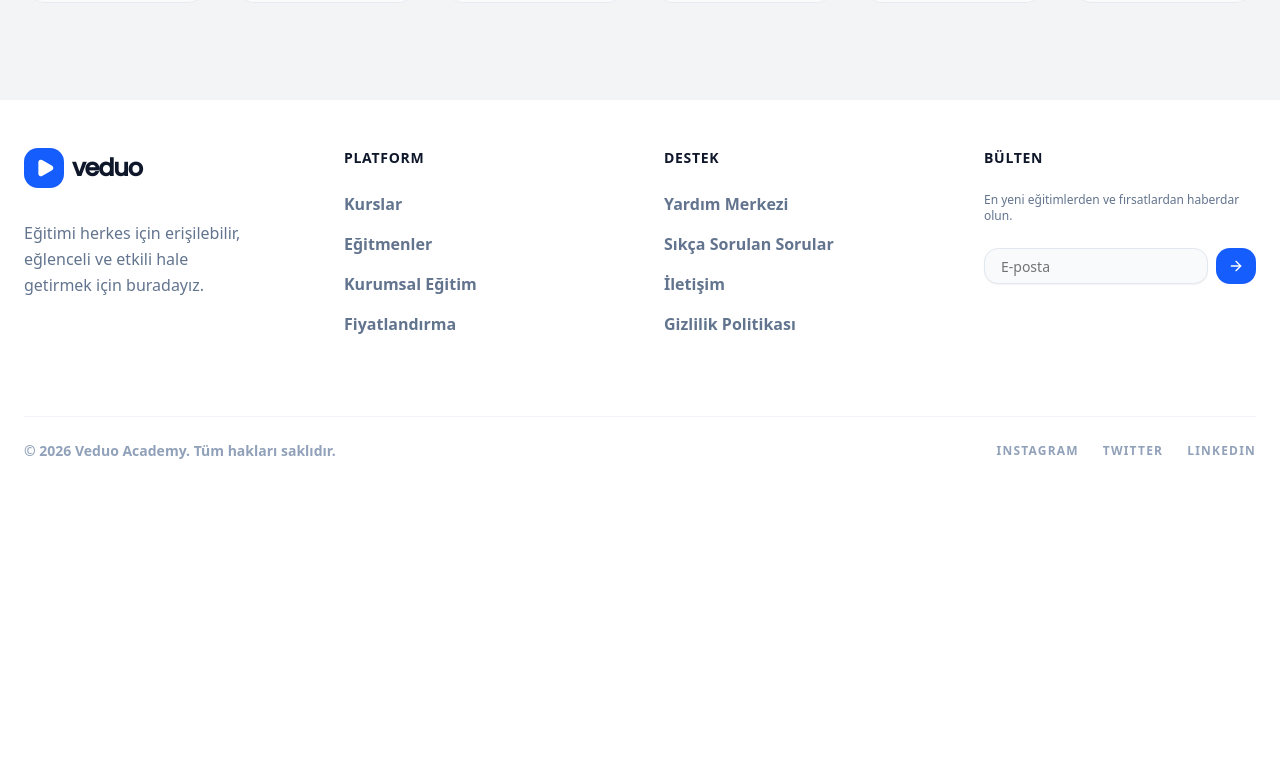
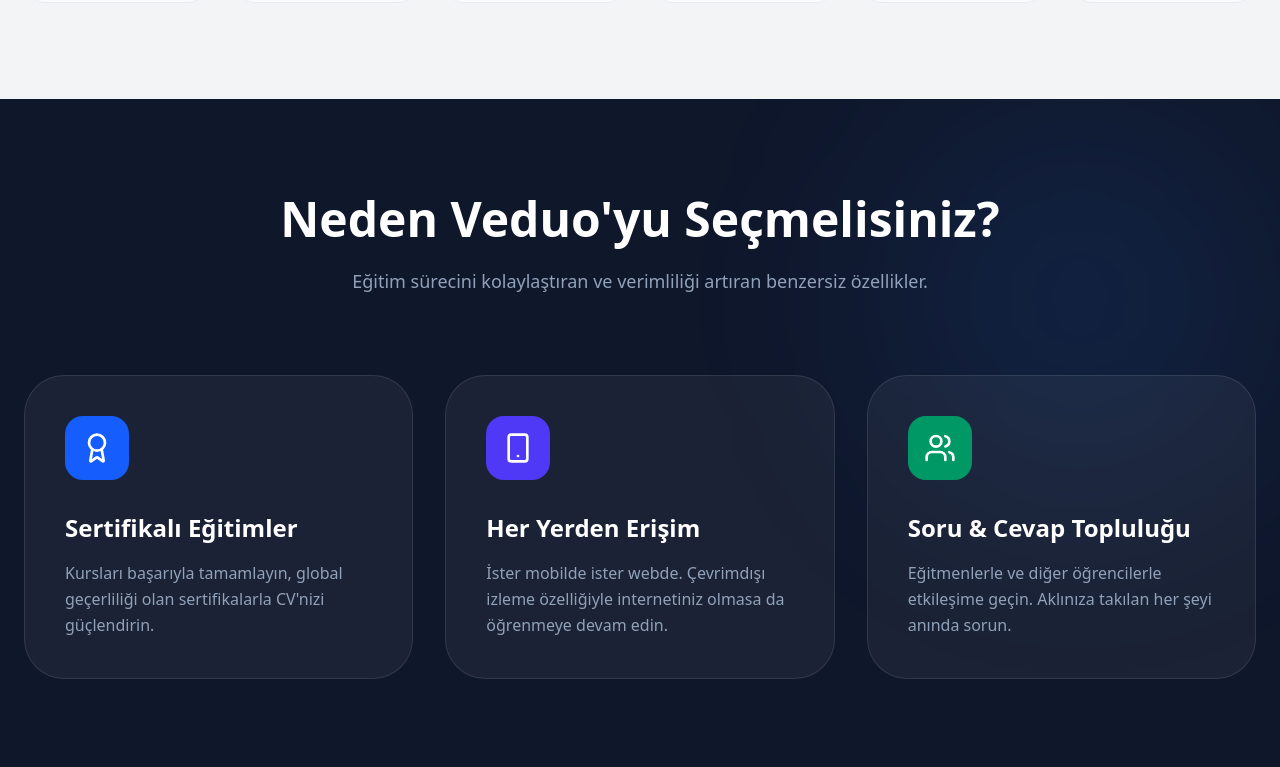
Before and after one commit to ridvangunes/veduo, a Next.js app: page / in a window 1280 px wide. Shown: the part 1553-2320 px from the top of the page. Before the commit the page ends 2030 px from the top, so only its background shows below. Built offline with nearby package versions, Linux system fonts and the light colour scheme.

Commit message:
feat: landing Features section design

```diff
--- a/app/(root)/page.tsx
+++ b/app/(root)/page.tsx
@@ -1,6 +1,7 @@
 import Hero from "@/components/landing/Hero"
 import SocialProof from "@/components/landing/SocialProof"
 import PopularCategories from "@/components/landing/PopularCategories"
+import Features from "@/components/landing/Features"
 
 const page = () => {
     return (
@@ -8,6 +9,7 @@
             <Hero />
             <SocialProof />
             <PopularCategories />
+            <Features />
         </div>
     )
 }
--- /dev/null
+++ b/components/landing/Features.tsx
@@ -0,0 +1,42 @@
+import { Award, Smartphone, Users } from "lucide-react"
+
+const Features = () => {
+    return (
+        <section className="py-24 bg-slate-900 text-white overflow-hidden relative">
+            <div className="absolute top-0 right-0 w-[400px] h-[400px] bg-blue-500/10 rounded-full blur-[100px]" />
+
+            <div className="container mx-auto px-6 relative">
+                <div className="text-center max-w-3xl mx-auto mb-20">
+                    <h2 className="text-4xl lg:text-5xl font-black mb-6">Neden Veduo'yu Seçmelisiniz?</h2>
+                    <p className="text-slate-400 text-lg">Eğitim sürecini kolaylaştıran ve verimliliği artıran benzersiz özellikler.</p>
+                </div>
+
+                <div className="grid md:grid-cols-3 gap-8">
+                    <div className="p-10 bg-white/5 border border-white/10 rounded-[40px] hover:bg-white/10 transition-colors">
+                        <div className="w-16 h-16 bg-blue-600 rounded-2xl flex items-center justify-center mb-8">
+                            <Award className="w-8 h-8" />
+                        </div>
+                        <h3 className="text-2xl font-bold mb-4">Sertifikalı Eğitimler</h3>
+                        <p className="text-slate-400 leading-relaxed">Kursları başarıyla tamamlayın, global geçerliliği olan sertifikalarla CV'nizi güçlendirin.</p>
+                    </div>
+                    <div className="p-10 bg-white/5 border border-white/10 rounded-[40px] hover:bg-white/10 transition-colors">
+                        <div className="w-16 h-16 bg-indigo-600 rounded-2xl flex items-center justify-center mb-8">
+                            <Smartphone className="w-8 h-8" />
+                        </div>
+                        <h3 className="text-2xl font-bold mb-4">Her Yerden Erişim</h3>
+                        <p className="text-slate-400 leading-relaxed">İster mobilde ister webde. Çevrimdışı izleme özelliğiyle internetiniz olmasa da öğrenmeye devam edin.</p>
+                    </div>
+                    <div className="p-10 bg-white/5 border border-white/10 rounded-[40px] hover:bg-white/10 transition-colors">
+                        <div className="w-16 h-16 bg-emerald-600 rounded-2xl flex items-center justify-center mb-8">
+                            <Users className="w-8 h-8" />
+                        </div>
+                        <h3 className="text-2xl font-bold mb-4">Soru & Cevap Topluluğu</h3>
+                        <p className="text-slate-400 leading-relaxed">Eğitmenlerle ve diğer öğrencilerle etkileşime geçin. Aklınıza takılan her şeyi anında sorun.</p>
+                    </div>
+                </div>
+            </div>
+        </section>
+    )
+}
+
+export default Features
```
